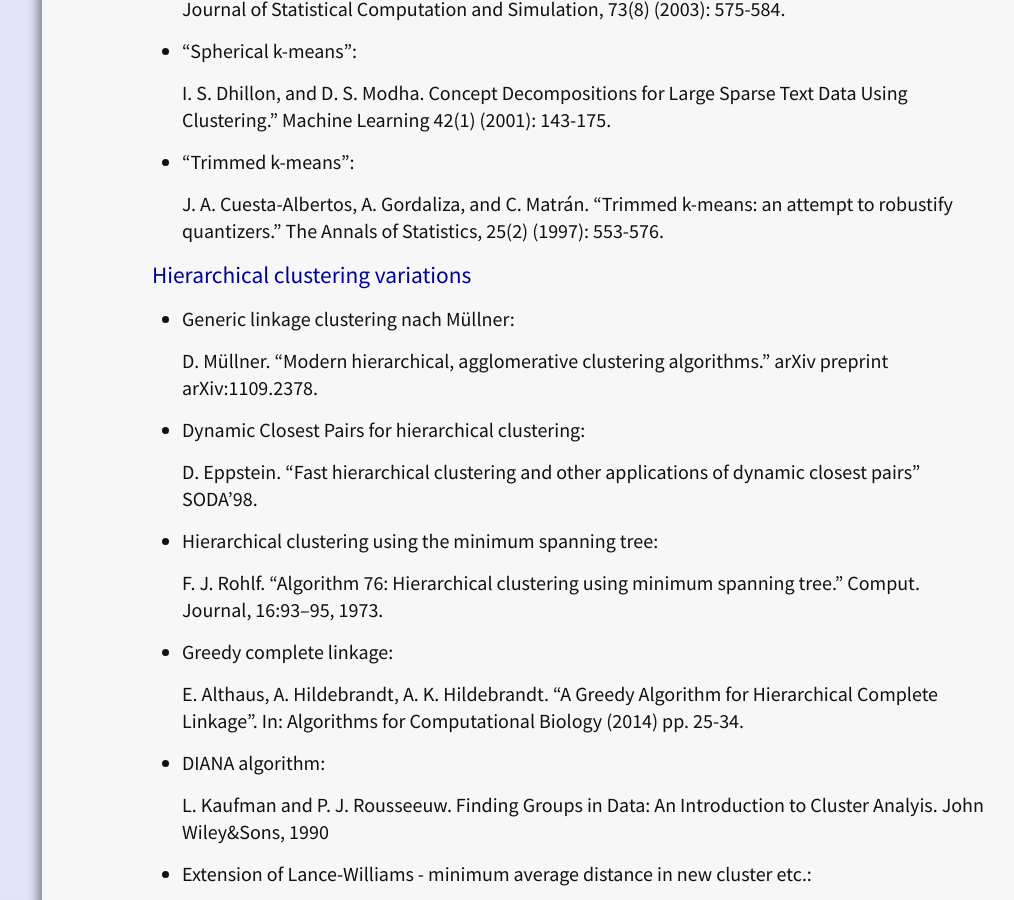
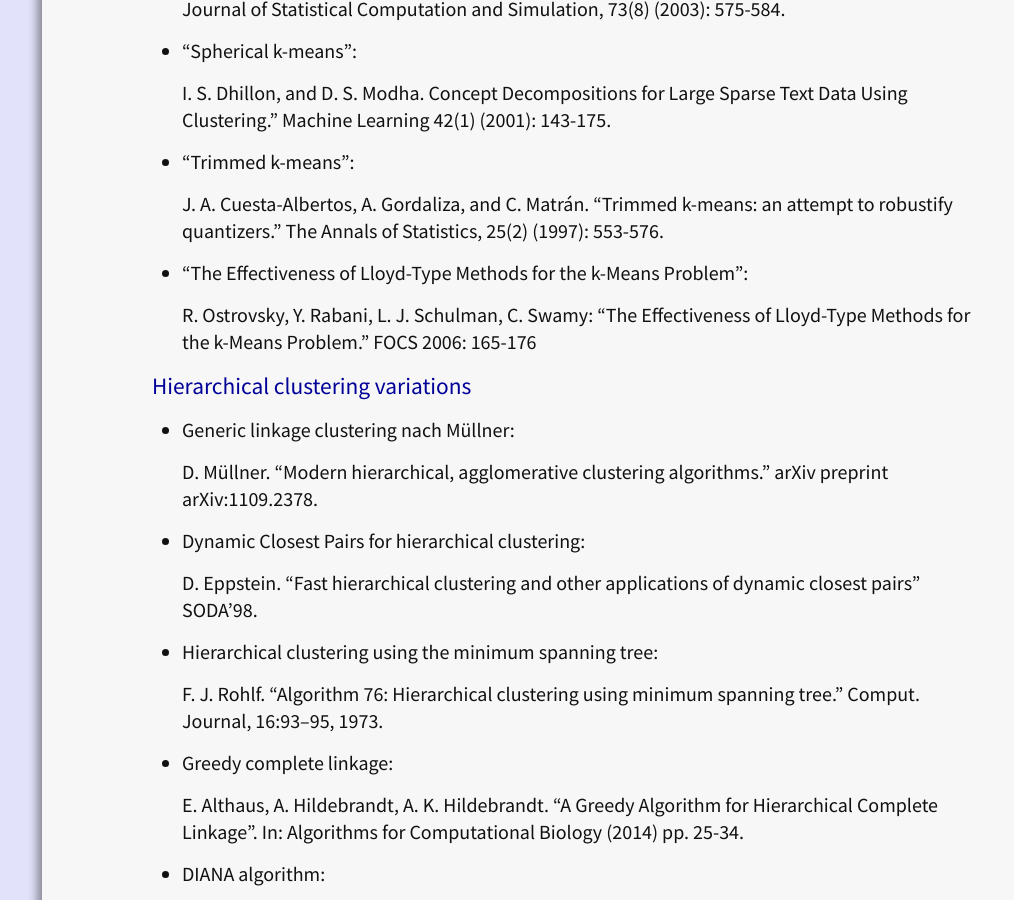
Before and after one commit to elki-project/elki-project.github.io, a Jekyll site: the page built from dev/projectideas.md, in a window 1280 px wide and 900 px high, scrolled down 1674 px. Shown: the whole window, without its empty margins (248-1262 px from the left). Built offline with Jekyll 4.4.1, drawn with Linux system fonts in a browser that asks for light colours; some of the changed text lies outside the part shown.

Commit message:
Update projectideas.md

```diff
--- a/dev/projectideas.md
+++ b/dev/projectideas.md
@@ -70,6 +70,10 @@ The following list are project ideas for *students that want to get started* wit
 - "Trimmed k-means":
 
   J. A. Cuesta-Albertos, A. Gordaliza, and C. Matrán. "Trimmed k-means: an attempt to robustify quantizers." The Annals of Statistics, 25(2) (1997): 553-576.
+
+- "The Effectiveness of Lloyd-Type Methods for the k-Means Problem":
+
+  R. Ostrovsky, Y. Rabani, L. J. Schulman, C. Swamy: "The Effectiveness of Lloyd-Type Methods for the k-Means Problem." FOCS 2006: 165-176
 
 
 ### Hierarchical clustering variations
```
Also changed, not shown: other parts of dev/projectideas.md (+1 -1 lines).
